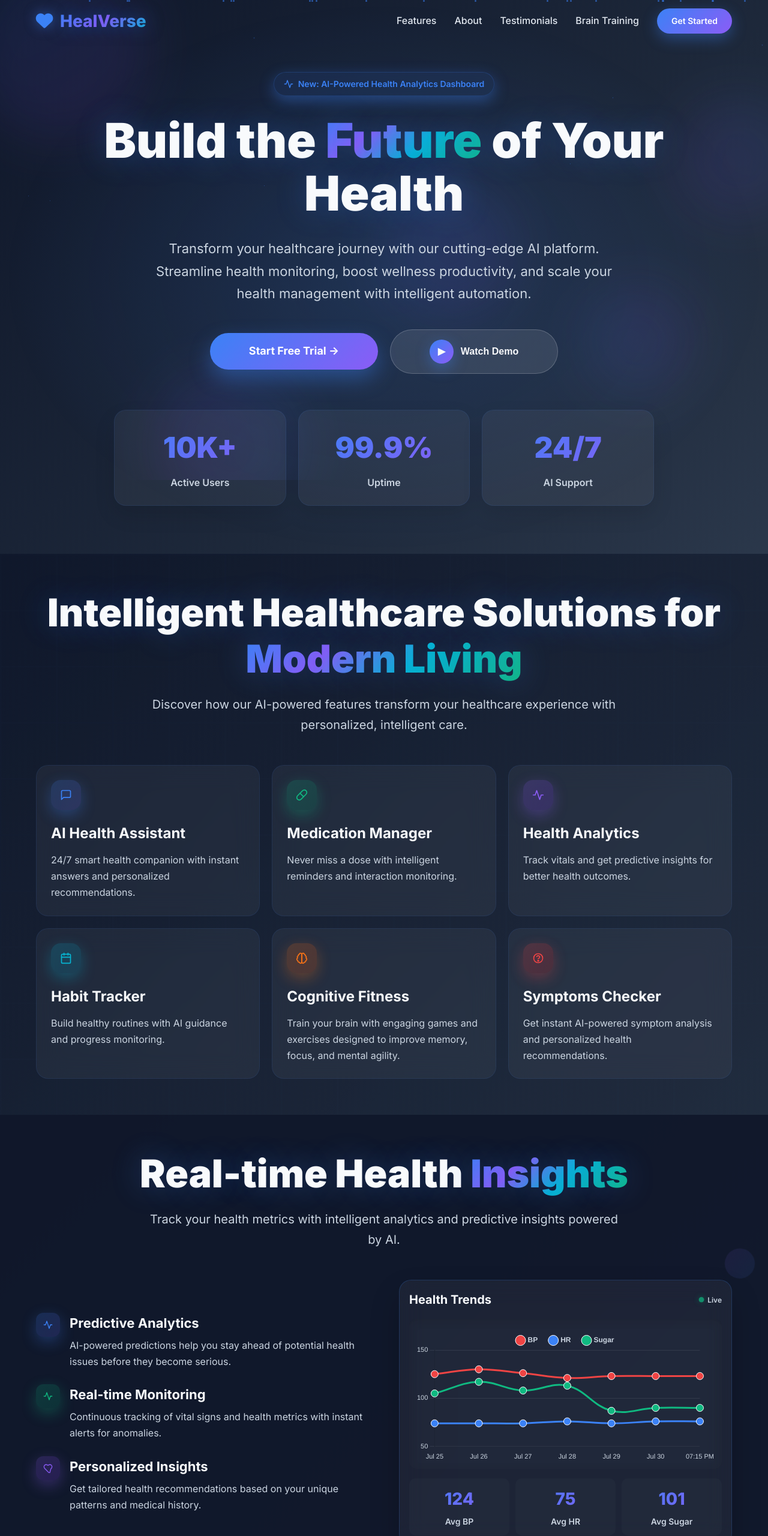
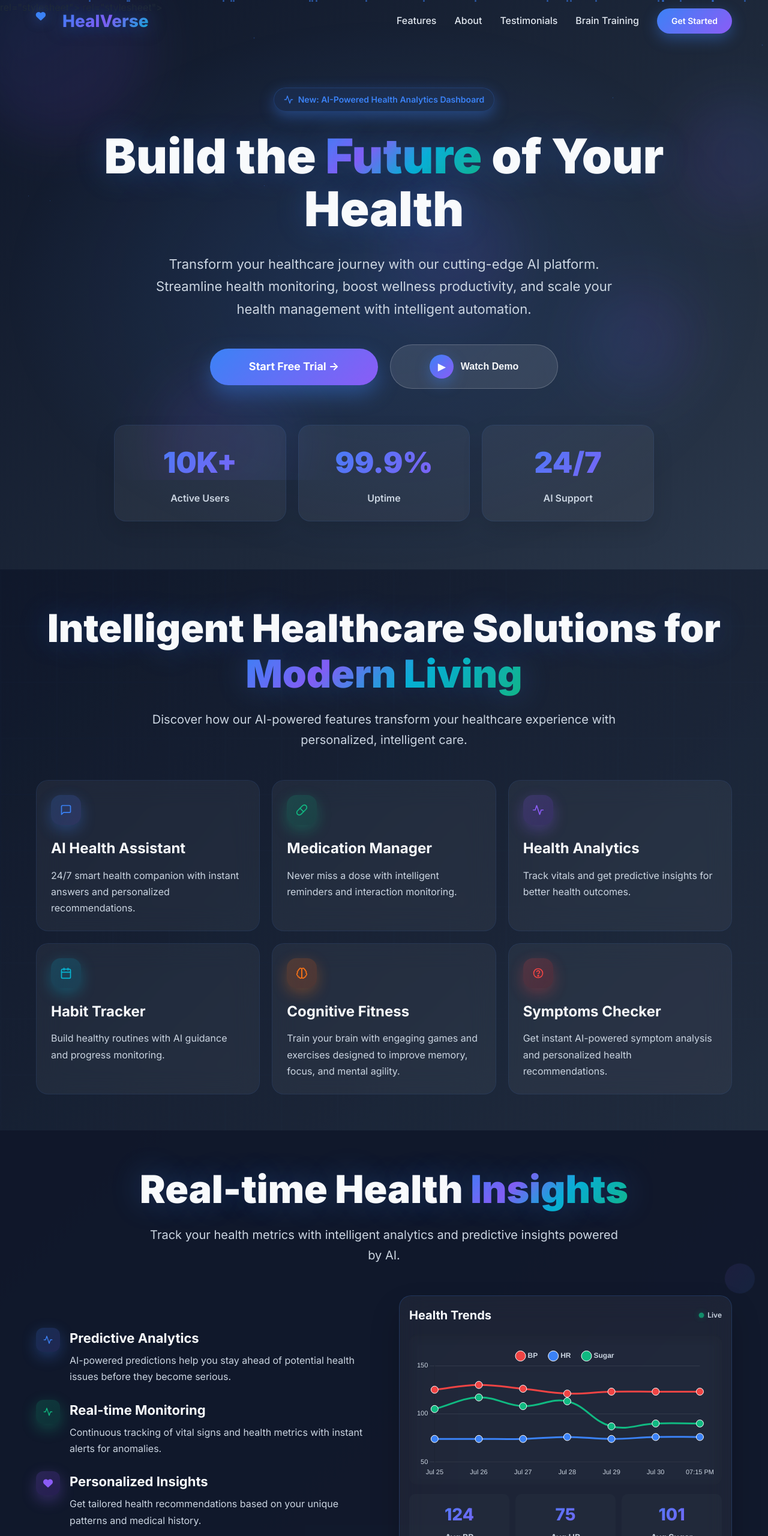
Before and after one commit to Laksh-gif/Heal-Deploy, a plain HTML site: page index.html in a window 1280 px wide. Shown: the top 2560 px of the page at 60% size. Drawn offline with nearby package versions, Linux system fonts and the light colour scheme.

Commit message:
Update index.html

```diff
--- a/index.html
+++ b/index.html
@@ -11,6 +11,8 @@
     <link href="https://fonts.googleapis.com/css2?family=Inter:wght@300;400;500;600;700;800;900&display=swap"
         rel="stylesheet">
     <link rel="stylesheet" href="https://cdnjs.cloudflare.com/ajax/libs/font-awesome/6.4.0/css/all.min.css">
+        rel="stylesheet">
+        rel="stylesheet">
     <style>
         /* Reset and Base Styles */
         * {
@@ -202,7 +204,6 @@
             transition: transform 0.3s ease;
             z-index: 1001;
             flex-shrink: 0;
-            text-decoration: none;
         }
 
         .nav-brand:hover {
@@ -213,7 +214,8 @@
             color: #3b82f6;
             filter: drop-shadow(0 0 10px rgba(59, 130, 246, 0.5));
             animation: pulse 2s ease-in-out infinite;
-            font-size: 28px;
+            width: min(32px, 8vw);
+            height: min(32px, 8vw);
         }
 
         @keyframes pulse {
@@ -1622,10 +1624,10 @@
     <!-- Navigation -->
     <nav id="navbar" class="navbar">
         <div class="nav-container">
-            <a href="#" class="nav-brand">
+            <div class="nav-brand">
                 <i class="fas fa-heart nav-icon"></i>
                 <span class="brand-text">HealVerse</span>
-            </a>
+            </div>
             <div class="nav-links">
                 <a href="#features" class="nav-link">Features</a>
                 <a href="about.html" class="nav-link">About</a>
@@ -1818,11 +1820,7 @@
                     </div>
                     <div class="analytics-feature">
                         <div class="analytics-feature-icon purple-bg">
-                            <svg width="16" height="16" viewBox="0 0 24 24" fill="none" stroke="currentColor"
-                                stroke-width="2" stroke-linecap="round" stroke-linejoin="round">
-                                <path
-                                    d="M19 14c1.49-1.46 3-3.21 3-5.5A5.5 5.5 0 0 0 16.5 3c-1.76 0-3 .5-4.5 2-1.5-1.5-2.74-2-4.5-2A5.5 5.5 0 0 0 2 8.5c0 2.29 1.51 4.04 3 5.5l11 11Z" />
-                            </svg>
+                            <i class="fas fa-heart" style="font-size: 16px;"></i>
                         </div>
                         <div class="analytics-feature-content">
                             <h3>Personalized Insights</h3>
@@ -1947,11 +1945,7 @@
             <div class="footer-content">
                 <div class="footer-brand">
                     <div class="footer-logo">
-                        <svg viewBox="0 0 24 24" fill="none" stroke="currentColor" stroke-width="2"
-                            stroke-linecap="round" stroke-linejoin="round">
-                            <path
-                                d="M19 14c1.49-1.46 3-3.21 3-5.5A5.5 5.5 0 0 0 16.5 3c-1.76 0-3 .5-4.5 2-1.5-1.5-2.74-2-4.5-2A5.5 5.5 0 0 0 2 8.5c0 2.29 1.51 4.04 3 5.5l11 11Z" />
-                        </svg>
+                        <i class="fas fa-heart" style="font-size: 32px; color: #3b82f6;"></i>
                         <span>HealVerse</span>
                     </div>
                     <p class="footer-description">
```
